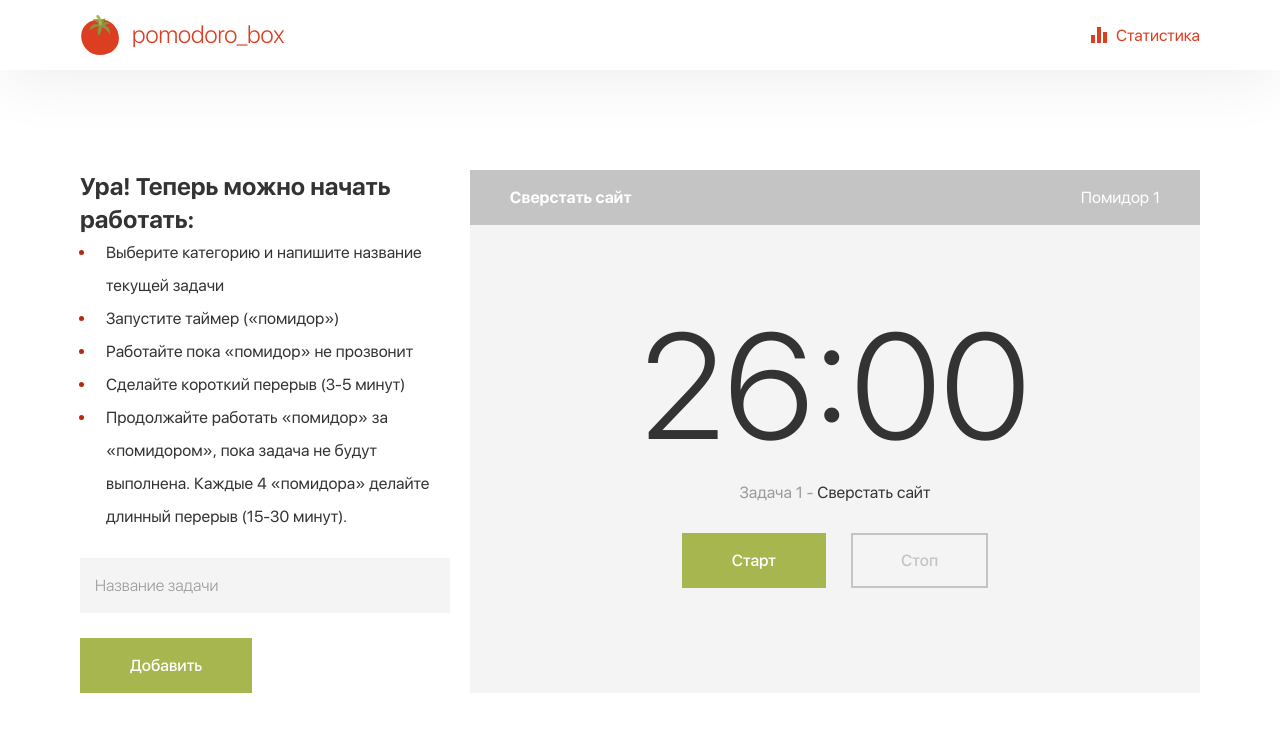
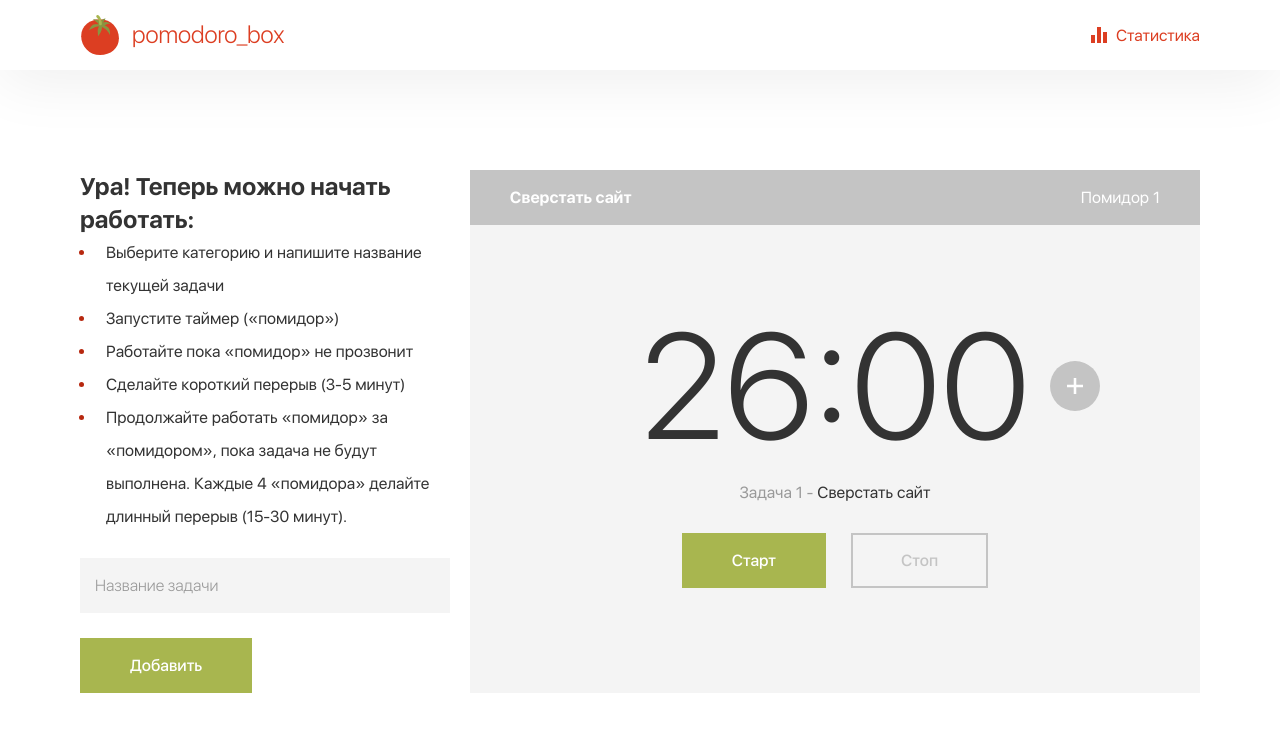
Before and after one commit to checkkick/pomodoro-timer, a React (Vite) app: page / in a window 1280 px wide. Shown: the top 732 px of the page. Built offline with nearby package versions, Linux system fonts and the light colour scheme.

Commit message:
add timer plus button

```diff
--- a/src/components/TimerLayout/Timer/Timer.tsx
+++ b/src/components/TimerLayout/Timer/Timer.tsx
@@ -1,10 +1,14 @@
 import { ButtonAccept } from '@/components/Forms/ButtonAccept';
 import styles from './timer.module.scss'
 import { ButtonDiscard } from '../../Forms/ButtonDiscard';
+import { TimerAddButton } from './TimerAddButton';
 
 export function Timer() {
    return (
       <div className={styles.block}>
+         <div className={styles.addBtn}>
+            <TimerAddButton />
+         </div>
          <p className={styles.watches}>26:00</p>
          <p className={styles.taskName}>
             <span className={styles.taskName__accent}>Задача 1 - </span> Сверстать сайт
--- /dev/null
+++ b/src/components/TimerLayout/Timer/TimerAddButton/TimerAddButton.tsx
@@ -0,0 +1,12 @@
+import styles from './timeraddbutton.module.scss'
+
+export function TimerAddButton() {
+   return (
+      <button className={styles.btn}>
+         <svg width="50" height="50" viewBox="0 0 50 50" fill="none" xmlns="http://www.w3.org/2000/svg">
+            <circle cx="25" cy="25" r="25" fill="#C4C4C4" />
+            <path d="M26.2756 26.1321V33H23.7244V26.1321H17V23.7029H23.7244V17H26.2756V23.7029H33V26.1321H26.2756Z" fill="white" />
+         </svg>
+      </button>
+   );
+}
--- /dev/null
+++ b/src/components/TimerLayout/Timer/TimerAddButton/index.ts
@@ -0,0 +1 @@
+export * from './TimerAddButton';
--- /dev/null
+++ b/src/components/TimerLayout/Timer/TimerAddButton/timeraddbutton.module.scss
@@ -0,0 +1,25 @@
+@import '@assets/styles/variables.scss';
+@import '@assets/styles/mixins.scss';
+
+.btn {
+   display: flex;
+   align-items: center;
+   cursor: pointer;
+   border: none;
+   border-radius: 50%;
+   outline: none;
+   background-color: transparent;
+   padding: 0;
+
+   & circle {
+      transition: 0.2s fill ease-in-out;
+   }
+
+   &:focus-visible,
+   &:active,
+   &:hover {
+      & circle {
+         fill: $green-dark;
+      }
+   }
+}
--- a/src/components/TimerLayout/Timer/timer.module.scss
+++ b/src/components/TimerLayout/Timer/timer.module.scss
@@ -2,9 +2,16 @@
 @import '@assets/styles/mixins.scss';
 
 .block {
+   position: relative;
    display: flex;
    align-items: center;
    flex-direction: column;
+}
+
+.addBtn {
+   position: absolute;
+   top: 65px;
+   right: -70px;
 }
 
 .watches {
```
